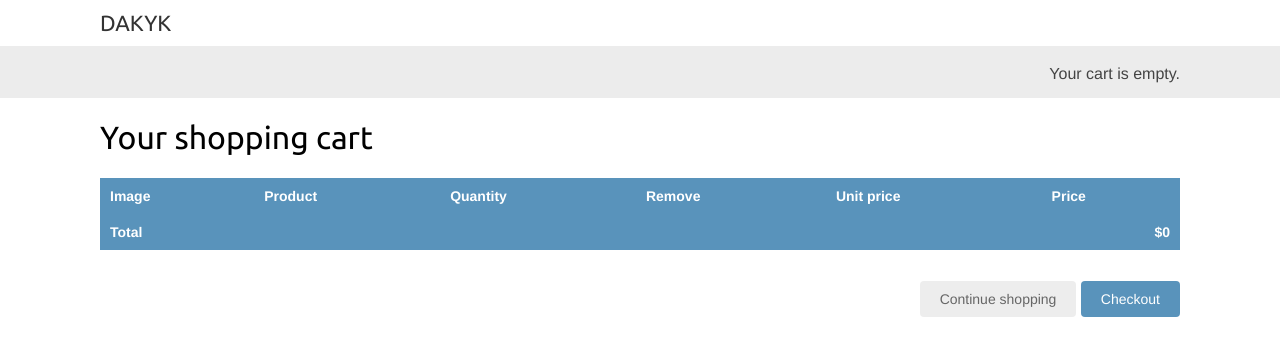
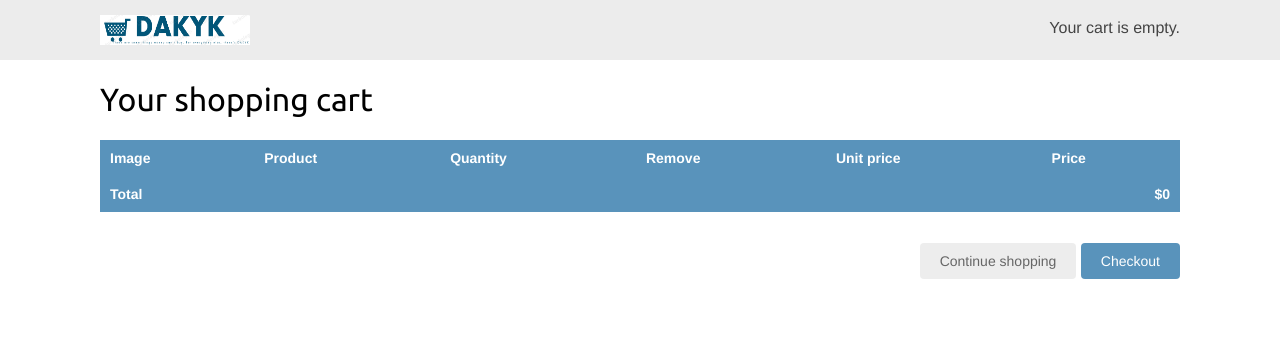
Before and after one commit to koderzhon/DAKYK, a Django app: page /cart/ in a window 1280 px wide. Shown: the top 356 px of the page. Run offline with Django 3.2, Linux system fonts and the light colour scheme; parts of the project's set-up code (start-up, migrations or seed data) failed here and were passed over.

Commit message:
Add Logo

```diff
--- a/shop/static/css/base.css
+++ b/shop/static/css/base.css
@@ -40,6 +40,8 @@ a.button.light {
 .text-right {
     text-align:right;
 }
+
+
 
 table {
     width:100%;
@@ -328,3 +330,6 @@ form div.field {
     color:#666;
     border-radius:4px;
 }
+figure {
+  text-align: center;
+}
--- a/shop/templates/shop/base.html
+++ b/shop/templates/shop/base.html
@@ -1,17 +1,14 @@
 {% load static %}
 <!DOCTYPE html>
-<html>
+<html xmlns:cart="http://www.w3.org/1999/xhtml">
 <head>
   <meta charset="utf-8" />
   <title>{% block title %}{% endblock %}</title>
   <link href="{% static "css/base.css" %}" rel="stylesheet">
 </head>
 <body>
-  <div id="header">
-    <a href="/" class="logo">DAKYK</a>
-  </div>
-  <div id="subheader">
-    <div class="cart">
+  <div id="subheader"><a href="/" class="logo">
+    <img  src="{% static "img/dakyk.png"  %}" width="150px" height="30px" align = "center" alt="1" ></a><div class="cart">
       {% with total_items=cart|length %}
           {% if cart|length > 0 %}
             Your cart:
```
Also changed, not shown: db.sqlite3, shop/static/img/dakyk.png (added).
